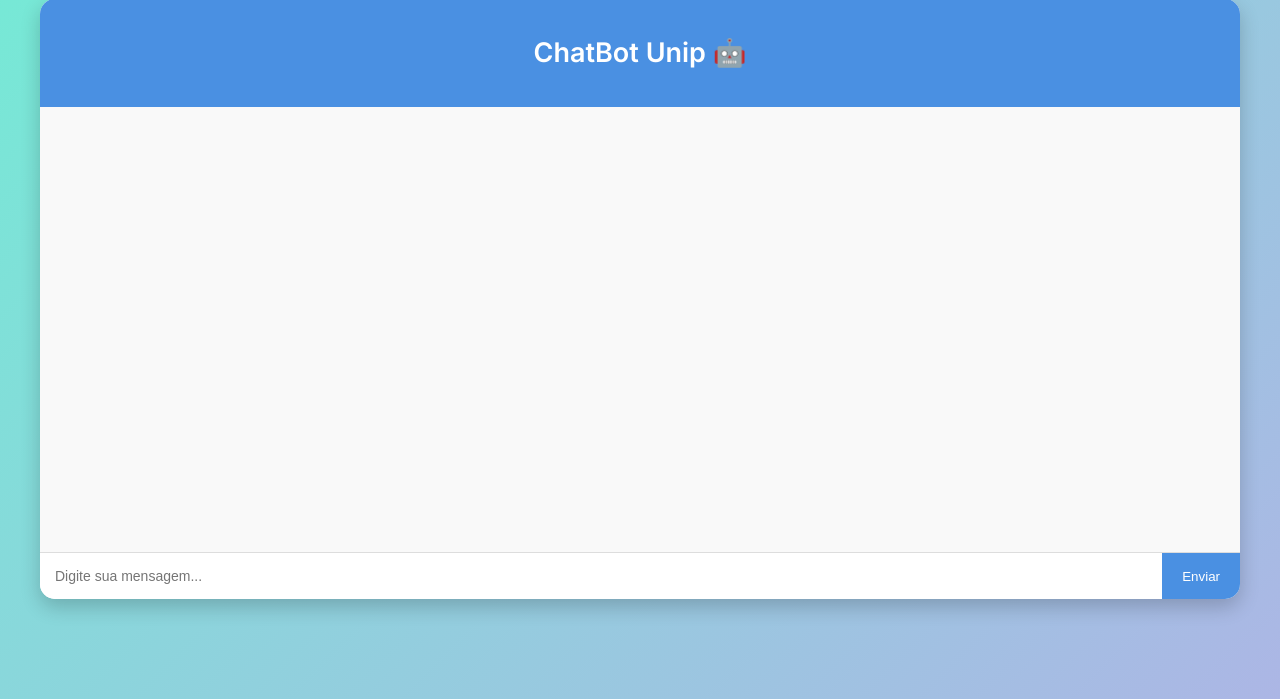
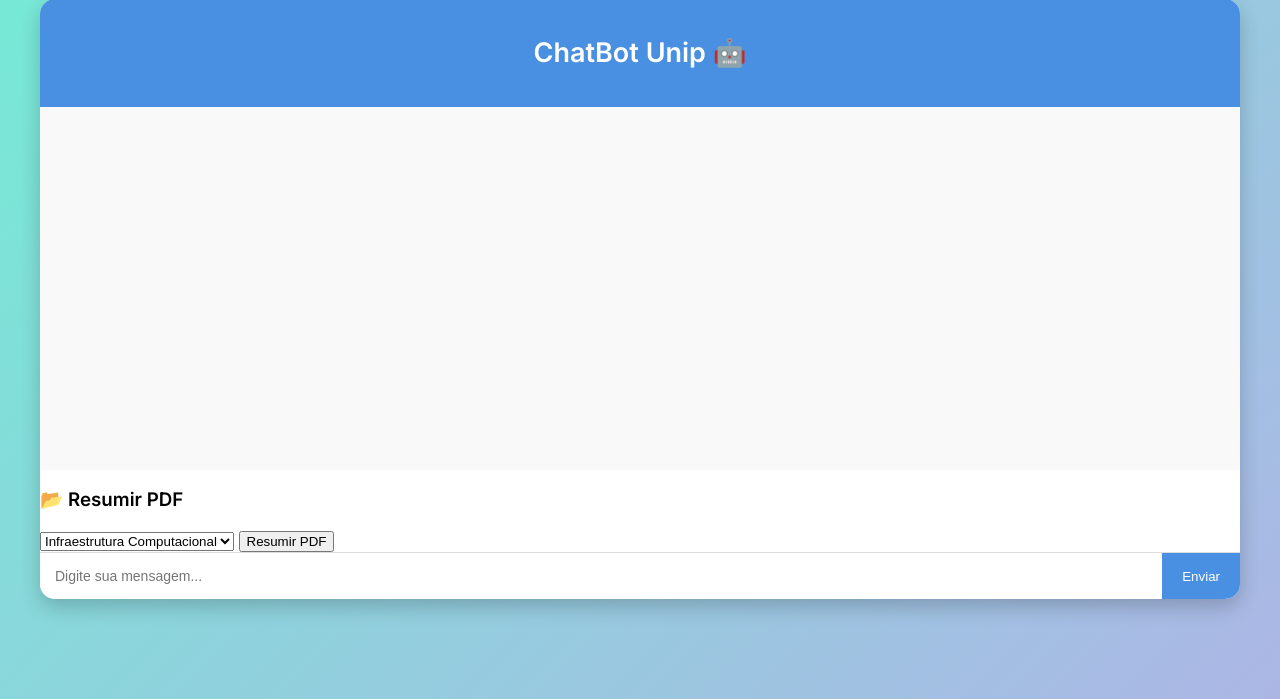
Before and after one commit to vinicimxt/PIM-2-semestre, a Flask app: page / in a window 1280 px wide. Shown: the part 101-800 px from the top of the page. Run offline with Flask 3, Linux system fonts and the light colour scheme.

Commit message:
Adição de pdfs para interagir

```diff
--- a/chatbot.py
+++ b/chatbot.py
@@ -2,7 +2,7 @@
 from flask import Flask, render_template, request, jsonify
 import google.generativeai as genai
 from dotenv import load_dotenv
-
+import fitz
 
 load_dotenv()
 genai.configure(api_key=os.getenv("GEMINI_API_KEY"))
@@ -42,15 +42,15 @@
     user_message = data.get("message", "").lower().strip()
 
 
-    forbidden_keywords = ["neymar", "futebol", "celebridade", "notícia", "filme"]
+    forbidden_keywords = ["futebol", "celebridade", "notícia", "filme"]
 
     # Lista de exceções
-    greetings = ["oi","oi,chat" "olá", "ola,chat" "bom dia", "bom dia chat", "boa tarde","boa tarde chat" "boa noite","boa noite chat"]
-    thanks = ["obrigado", "obg","obrigada", "valeu", "vlw","agradecido","vlw chat","obrigado chat","obrigada chat"]
+    #greetings = ["oi","oi,chat","olá","ola,chat","bom dia","bom dia chat","boa tarde","boa tarde chat","boa noite","boa noite chat"]
+    thanks = ["obrigado", "obg","obrigada", "valeu","vlw","agradecido","vlw chat","obrigado chat","obrigada chat"]
 
     # saudação
-    if any(word in user_message for word in greetings):
-        return jsonify({"response": "Olá! 👋 Seja bem-vindo ao ChatBot Unip. Como posso ajudar em seus estudos hoje?"})
+    #if any(word in user_message for word in greetings):
+        #return jsonify({"response": "Olá! 👋 Seja bem-vindo ao ChatBot Unip. Como posso ajudar em seus estudos hoje?"})
 
     #  agradecimento
     if any(word in user_message for word in thanks):
@@ -71,6 +71,35 @@
 
     return jsonify({"response": formatted})
 
+# Função para extrair texto do PDF
+def extract_text_from_pdf(file_path):
+    text = ""
+    with fitz.open(file_path) as pdf:
+        for page in pdf:
+            text += page.get_text()
+    return text
+
+PDF_FOLDER = "./assets/pdf/"
+
+@app.route("/resumir_pdf", methods=["POST"])
+def resumir_pdf():
+    data = request.get_json()
+    pdf_name = data.get("pdf_name")
+
+    file_path = os.path.join(PDF_FOLDER, pdf_name)
+    if not os.path.exists(file_path):
+        return jsonify({"response": "⚠️ PDF não encontrado no servidor."})
+
+    pdf_text = extract_text_from_pdf(file_path)
+
+    # Criar prompt de resumo
+    prompt = f"Resuma de forma clara e objetiva o seguinte conteúdo:\n\n{pdf_text}"
+
+    response = chat.send_message(prompt)
+    formatted = getattr(response, "text", str(response)).replace("\n", "<br>")
+
+    return jsonify({"response": formatted})
+
 # Flask
 if __name__ == "__main__":
     print("Servidor rodando em http://127.0.0.1:5000")
--- a/web/templates/index.html
+++ b/web/templates/index.html
@@ -1,5 +1,6 @@
 <!DOCTYPE html>
 <html lang="pt-br">
+
 <head>
     <meta charset="UTF-8">
     <title>ChatBot Unip 🤖</title>
@@ -7,12 +8,25 @@
     <link href="https://fonts.googleapis.com/css2?family=Inter:wght@400;500;600&display=swap" rel="stylesheet">
 
 </head>
+
 <body>
     <div class="chat-container">
         <div class="chat-header">
             <h2>ChatBot Unip 🤖</h2>
         </div>
         <div class="chat-box" id="chat-box"></div>
+        <div class="pdf-tools">
+            <h3>📂 Resumir PDF</h3>
+            <select id="pdfSelect">
+                <option
+                    value="fundamentos_de_infraestrutura_computacional/infraestrutura_computacional_modulo_1.pdf">
+                    Infraestrutura Computacional</option>
+                <!-- você pode adicionar mais PDFs aqui -->
+            </select>
+            <button id="resumirBtn">Resumir PDF</button>
+        </div>
+
+
         <div class="chat-input">
             <input type="text" id="userInput" placeholder="Digite sua mensagem...">
             <button>Enviar</button>
@@ -27,6 +41,32 @@
 
             sendBtn.addEventListener("click", enviar);
             input.addEventListener("keydown", (e) => { if (e.key === "Enter") enviar(); });
+
+            const resumirBtn = document.getElementById("resumirBtn");
+
+            resumirBtn.addEventListener("click", async () => {
+                const pdfName = document.getElementById("pdfSelect").value;
+
+
+                adicionarMensagem("user", `Resumir o PDF: ${pdfName}`);
+                const digitandoElem = adicionarMensagem("bot", "", true);
+
+                try {
+                    const resp = await fetch("/resumir_pdf", {
+                        method: "POST",
+                        headers: { "Content-Type": "application/json" },
+                        body: JSON.stringify({ pdf_name: pdfName })
+                    });
+
+                    const data = await resp.json();
+                    digitandoElem.querySelector(".bubble").classList.remove("typing");
+                    digitandoElem.querySelector(".bubble").innerHTML = data.response ?? "Sem resposta.";
+                } catch (err) {
+                    digitandoElem.querySelector(".bubble").classList.remove("typing");
+                    digitandoElem.querySelector(".bubble").innerHTML = "⚠️ Erro ao resumir PDF.";
+                }
+            });
+
 
             async function enviar() {
                 const mensagem = input.value.trim();
@@ -99,6 +139,9 @@
                 return msg;
             }
         });
+
+
     </script>
 </body>
+
 </html>
```
Also changed, not shown: 17 other files. Lines whose indentation alone changed are shown as unchanged.
